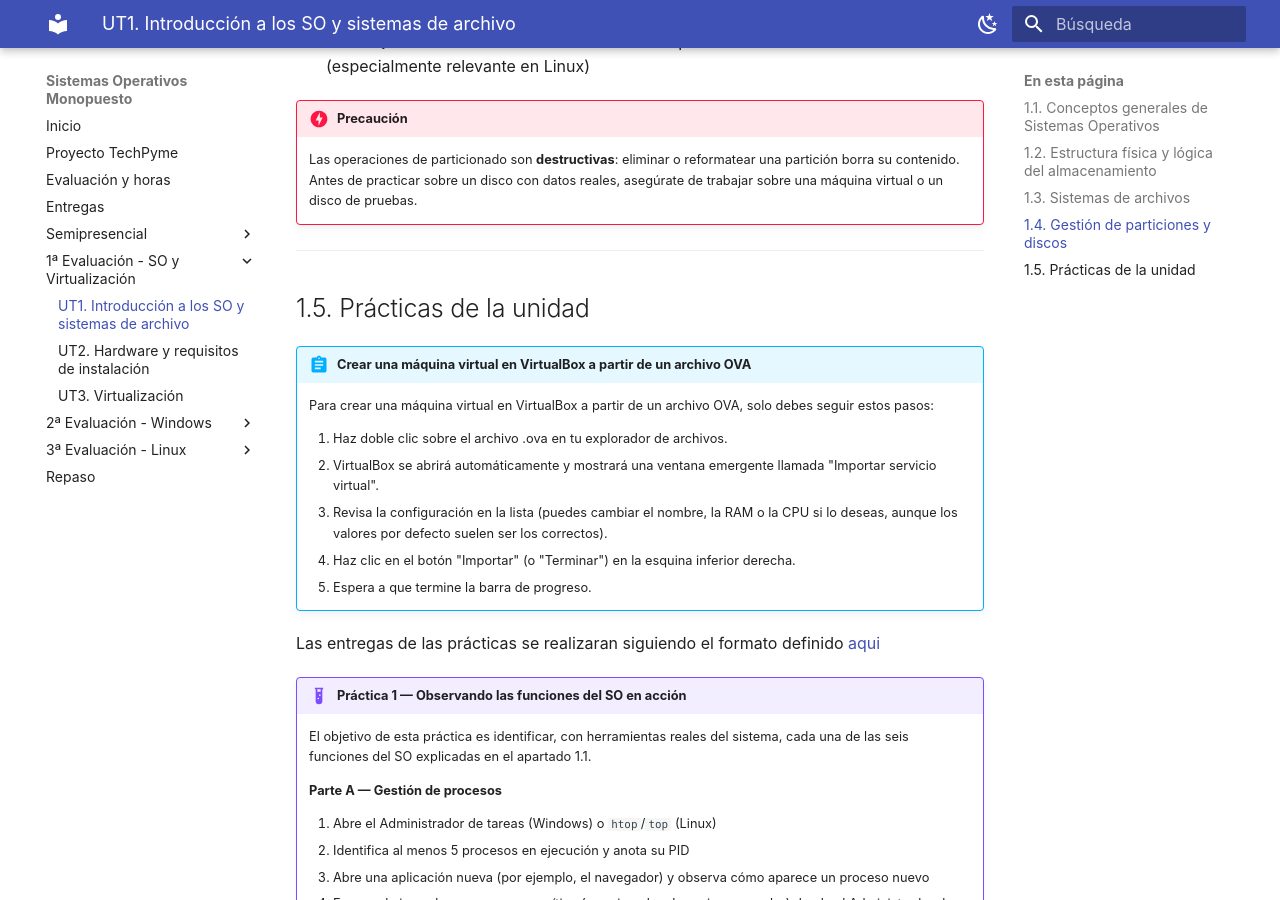
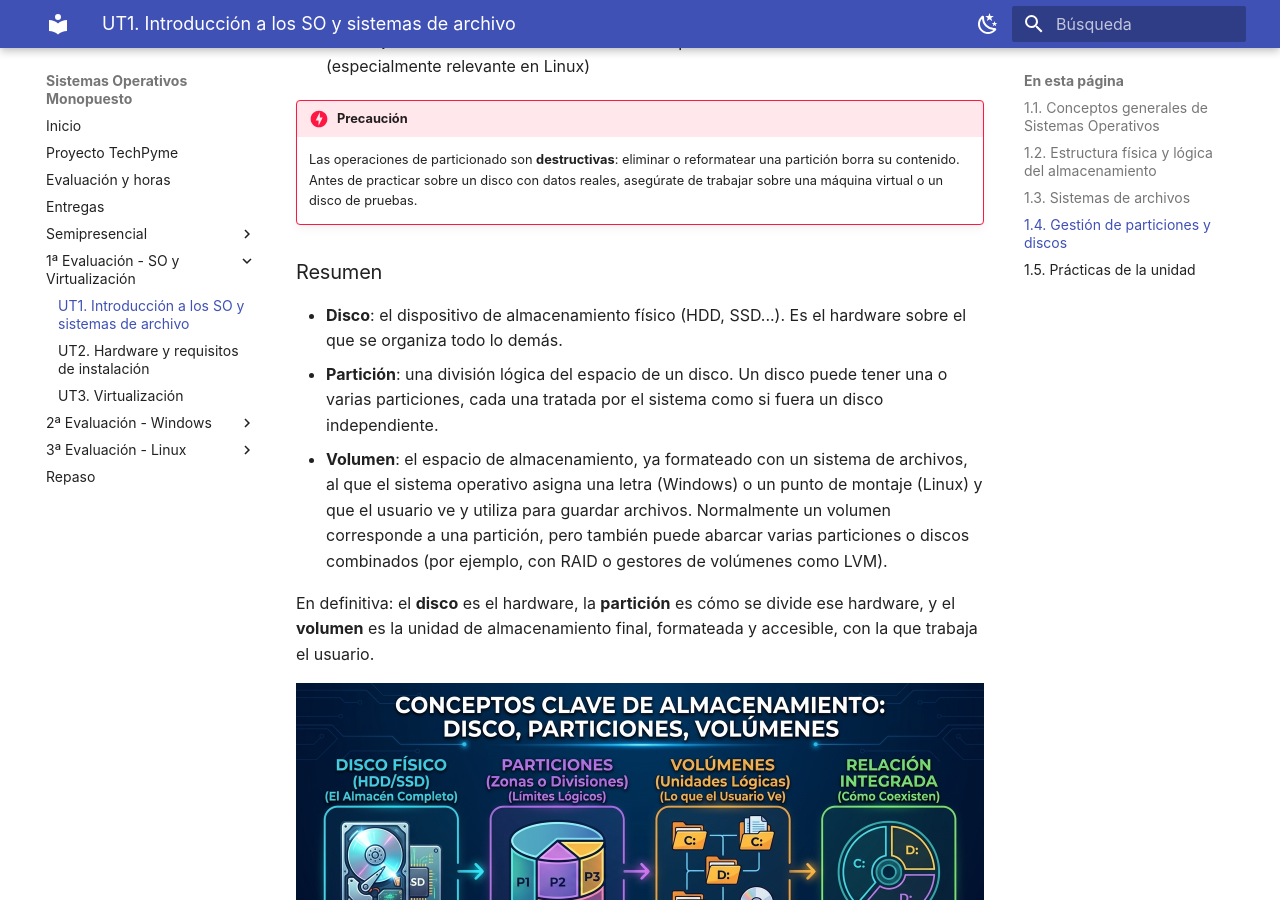
Before and after one commit to luisgarciabonifaz/SOM, an MkDocs documentation site: the page built from docs/primera-evaluacion/ut1-introduccion-so.md, in a window 1280 px wide and 900 px high, scrolled down 12029 px. Built offline with MkDocs 1.6.1 and Material for MkDocs 9.7.7, drawn with Linux system fonts in a browser that asks for light colours; plug-ins that fetch from the network failed and are left out.

Commit message:
Añado imagen particiones

```diff
--- a/docs/primera-evaluacion/ut1-introduccion-so.md
+++ b/docs/primera-evaluacion/ut1-introduccion-so.md
@@ -315,6 +315,16 @@ sudo parted /dev/sdb
 !!! danger "Precaución"
     Las operaciones de particionado son **destructivas**: eliminar o reformatear una partición borra su contenido. Antes de practicar sobre un disco con datos reales, asegúrate de trabajar sobre una máquina virtual o un disco de pruebas.
 
+### Resumen
+
+- **Disco**: el dispositivo de almacenamiento físico (HDD, SSD...). Es el hardware sobre el que se organiza todo lo demás.
+- **Partición**: una división lógica del espacio de un disco. Un disco puede tener una o varias particiones, cada una tratada por el sistema como si fuera un disco independiente.
+- **Volumen**: el espacio de almacenamiento, ya formateado con un sistema de archivos, al que el sistema operativo asigna una letra (Windows) o un punto de montaje (Linux) y que el usuario ve y utiliza para guardar archivos. Normalmente un volumen corresponde a una partición, pero también puede abarcar varias particiones o discos combinados (por ejemplo, con RAID o gestores de volúmenes como LVM).
+
+En definitiva: el **disco** es el hardware, la **partición** es cómo se divide ese hardware, y el **volumen** es la unidad de almacenamiento final, formateada y accesible, con la que trabaja el usuario.
+
+![Particiones](./Imagenes/Particiones.jpeg)
+
 ---
 
 ## 1.5. Prácticas de la unidad
```
Also changed, not shown: docs/primera-evaluacion/Imagenes/Particiones.jpeg (added).
